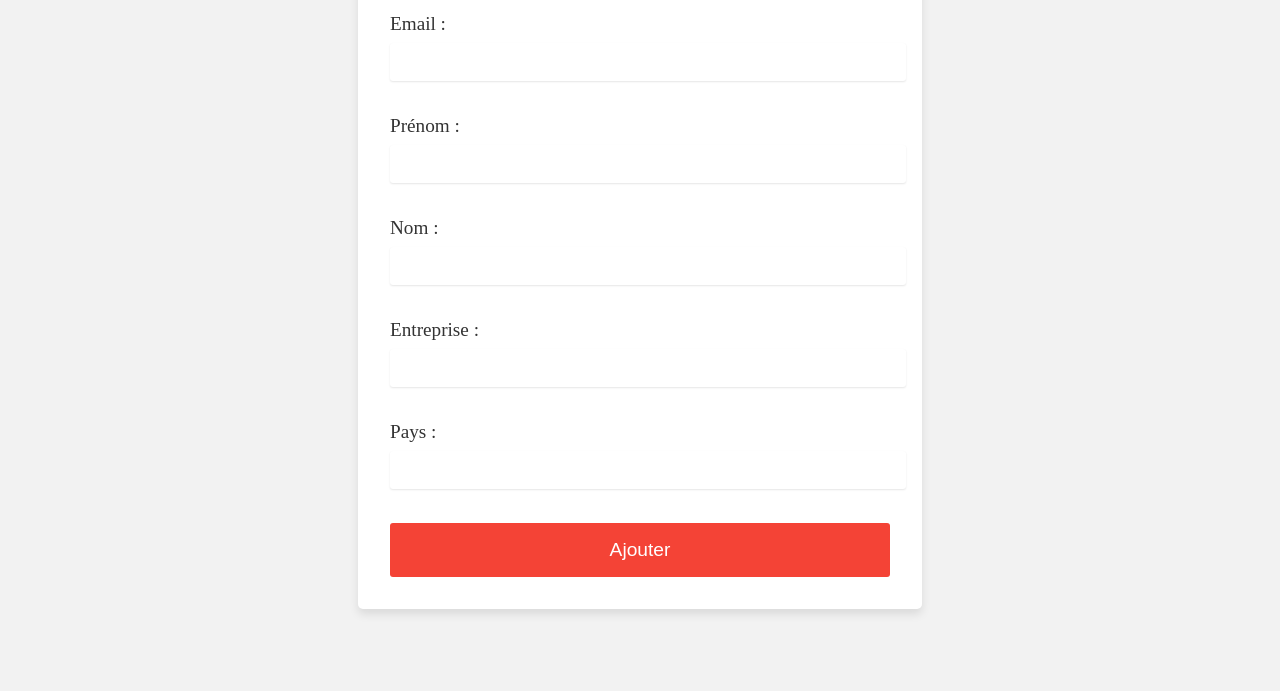
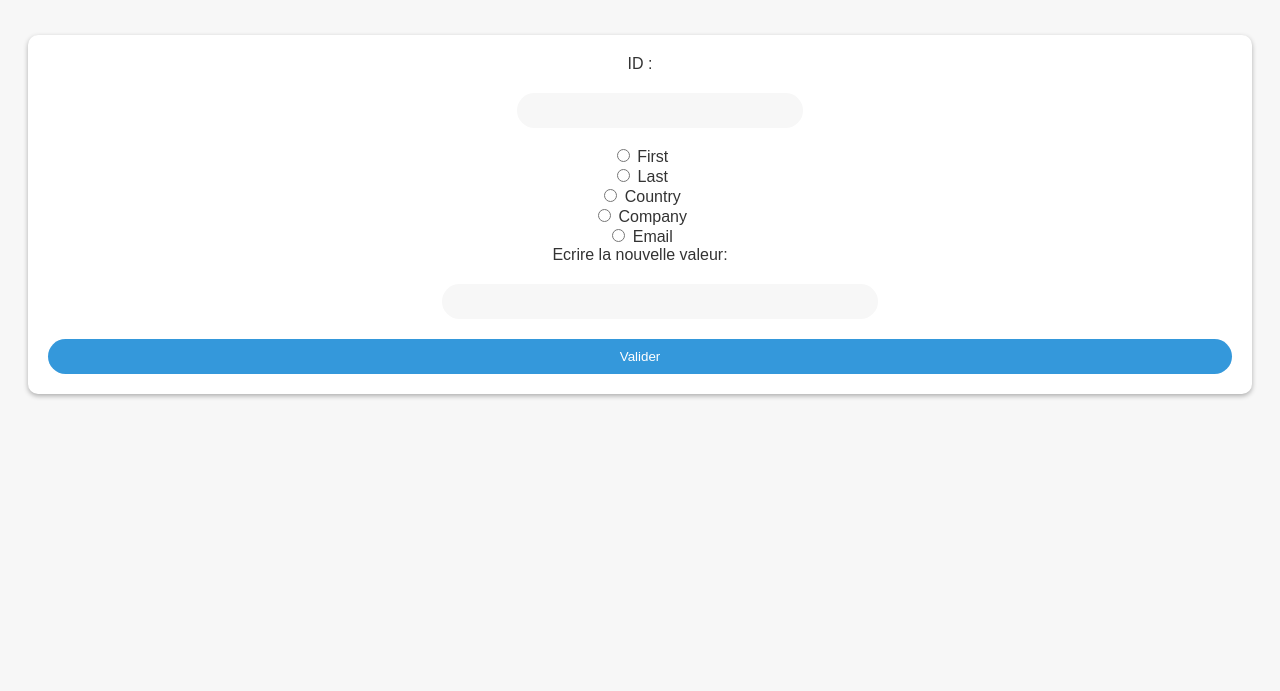
Before and after one commit to yuccef/BACK, a website: page public/modify2.html in a window 1280 px wide. Shown: the part 109-800 px from the top of the page. Drawn offline with Linux system fonts and the light colour scheme.

Commit message:
Updates Modify Client

```diff
--- a/public/modify2.html
+++ b/public/modify2.html
@@ -1,137 +1,197 @@
 <!DOCTYPE html>
-<html lang="fr">
+<html>
 <head>
-    <meta charset="UTF-8" />
-    <title>Modifier l'utilisateur</title>
+  <meta charset="UTF-8">
+  <title>Modifier un Utilisateur</title>
   <style>
   body {
-  background-color: #f2f2f2;
+  background-color: #f7f7f7;
+  font-family: 'Montserrat', sans-serif;
+  color: #333;
+  text-align: center;
+  padding: 20px;
 }
 
 h1 {
-  text-align: center;
-  font-size: 2rem;
-  color: #333;
-  margin-top: 2rem;
+  font-size: 36px;
+  margin-bottom: 20px;
 }
 
 form {
-  max-width: 500px;
-  margin: 0 auto;
+  margin-top: 50px;
+  padding: 20px;
+  border-radius: 10px;
   background-color: #fff;
-  border-radius: 5px;
-  box-shadow: 0 5px 10px rgba(0, 0, 0, 0.1);
-  padding: 2rem;
+  box-shadow: 0 2px 5px rgba(0, 0, 0, 0.3);
+  display: flex;
+  flex-direction: column;
+  align-items: center;
 }
 
-label {
-  display: block;
-  font-size: 1.2rem;
-  margin-bottom: 0.5rem;
-  color: #333;
+.radio-group {
+  display: flex;
+  flex-direction: column;
+  justify-content: center;
+  align-items: center;
+  margin-bottom: 20px;
 }
 
-input[type="email"],
-input[type="text"] {
-  width: 100%;
-  padding: 0.5rem;
-  font-size: 1.2rem;
-  border: none;
-  border-radius: 3px;
-  margin-bottom: 1rem;
-  box-shadow: 0 1px 2px rgba(0, 0, 0, 0.1);
+.radio-group label {
+  display: flex;
+  justify-content: center;
+  align-items: center;
+  margin-bottom: 10px;
+  padding: 10px 20px;
+  border-radius: 20px;
+  background-color: #fcfcfc;
+  box-shadow: 0 2px 5px rgba(0, 0, 0, 0.1);
+  cursor: pointer;
+  transition: all 0.3s ease;
 }
 
-input[type="submit"] {
-  display: block;
-  width: 100%;
-  background-color: #f44336;
-  color: #fff;
-  font-size: 1.2rem;
-  padding: 1rem;
-  border: none;
-  border-radius: 3px;
-  cursor: pointer;
-  transition: all 0.3s ease-in-out;
+.radio-group label:hover {
+  background-color: #eee;
 }
 
-input[type="submit"]:hover {
-  background-color: #e53935;
+.radio-group input[type="radio"] {
+  display: none;
 }
 
-input[type="submit"]:focus {
+.radio-group input[type="radio"]:checked + label {
+  background-color: #1abc9c;
+  color: #fff;
+  box-shadow: 0 2px 5px rgba(0, 0, 0, 0.3);
+}
+
+.radio-group input[type="radio"]:focus + label {
   outline: none;
 }
 
-/* Animations */
-
-form {
-  animation: slideIn 0.5s forwards;
+.radio-group input[type="radio"]:active + label {
+  background-color: #16a085;
 }
 
-@keyframes slideIn {
-  from {
-    opacity: 0;
-    transform: translateX(-50%);
+input[type="text"] {
+  padding: 10px 20px;
+  border-radius: 20px;
+  border: none;
+  background-color: #f7f7f7;
+  margin-top: 20px;
+  width: 100%;
+  transition: all 0.3s ease;
 }
-  to {
-    opacity: 1;
-    transform: translateX(0);
+
+input[type="text"]:focus {
+  outline: none;
+  background-color: #eee;
 }
+
+#submit-button {
+  background-color: #3498db;
+  color: #fff;
+  padding: 10px 20px;
+  border: none;
+  border-radius: 20px;
+  cursor: pointer;
+  transition: all 0.3s ease;
+  margin-top: 20px;
+  width: 100%;
+}
+
+#submit-button:hover {
+  background-color: #2980b9;
 }
 
   </style>
 </head>
 <body>
-    <h1>Modifier l'utilisateur</h1>
-    <form id="user-form">
-      <label for="email">Email :</label>
-      <input type="email" id="email" name="email" required /><br /><br />
-      <label for="first">Prénom :</label>
-      <input type="text" id="first" name="first" required /><br /><br />
-      <label for="last">Nom :</label>
-      <input type="text" id="last" name="last" required /><br /><br />
-      <label for="company">Entreprise :</label>
-      <input type="text" id="company" name="company" required /><br /><br />
-      <label for="country">Pays :</label>
-      <input type="text" id="country" name="country" required /><br /><br />
-      <input type="submit" value="Ajouter" />
+  <h1>Modifier un Client</h1>
+  <form>
+    <div id="id-form">
+      <label for="id">ID :</label>
+      <input type="text" id="id" name="id" required /><br /><br />
+    </div>
+    <div id="form-form">
+    <label>
+      <input type="radio" name="option" value="option1">
+      First
+    </label>
+    <br>
+    <label>
+      <input type="radio" name="option" value="option2">
+      Last
+    </label>
+    <br>
+    <label>
+      <input type="radio" name="option" value="option3">
+      Country
+    </label>
+    <br>
+    <label>
+      <input type="radio" name="option" value="option4">
+      Company
+    </label>
+    <br>
+    <label>
+      <input type="radio" name="option" value="option5">
+      Email
+    </label>
+    <br>
+  </div>
+    <div class="input-group">
+      <label for="input-text">Ecrire la nouvelle valeur:</label>
+      <input type="text" id="input-text">
+    </div>
+    <input type="submit" id="submit-button" value="Valider" />
+
   </form>
+
   <script>
+
+const inputText = document.getElementById('input-text').value;
+console.log(inputText);
+
+const submitButton = document.getElementById("submit-button");
+const idForm = document.getElementById("id-form");
+const checkboxForm = document.getElementById("form-form");
+const idd = idForm.querySelector("input[type='text']").value;
+      console.log(idd);
+;
+submitButton.addEventListener("click", (event) => {
+  event.preventDefault();
+
+
+  // Fonction pour créer les routes
+  function createRoutesForCustomers(idd) {
+    const routes = new Set();
+    const baseUrl = "http://localhost:3001/customer/";
+
+    const route = baseUrl + idd;
+    routes.add(route);
+
+    return routes;
+  }
+
+  const routes = createRoutesForCustomers(idd);
+
+  // Rediriger l'utilisateur vers la nouvelle route créée
+  const newRoute = Array.from(routes)[0];
+  //window.location.href = newRoute;
+  //window.location.href = "http://localhost:3001/api/customers/liste/modify2";
+  console.log("serveur crééer sur le idd");
+    const checkedValues = Array.from(checkboxForm.querySelectorAll("input[type=radio]:checked"))
+                                .map(radio => radio.value);
+
+
+    console.log(checkedValues);
+    console.log(inputText);
+    console.log(idd);
 
 
 
-      const userForm = document.getElementById("user-form");
 
-      userForm.addEventListener("submit", (event) => {
-        event.preventDefault();
 
-        const userData = {
-          id: idd,
-          email: userForm.email.value,
-          first: userForm.first.value,
-          last: userForm.last.value,
-          company: userForm.company.value,
-          country: userForm.country.value,
-          created_at: new Date().toISOString().slice(0, 10),
-        };
-
-        fetch("/api/customers/add", {
-          method: "POST",
-          headers: {
-            "Content-Type": "application/json",
-          },
-          body: JSON.stringify(userData),
-        })
-          .then((response) => response.json())
-          .then((data) => {
-            console.log("Utilisateur ajouté :", data);
-          })
-          .catch((error) => {
-            console.error("Erreur lors de l'ajout de l'utilisateur :", error);
-          });
 });
   </script>
-
 </body>
 </html>
```
Also changed, not shown: public/list.html (+6 -4 lines), public/modify.html (+72 -11 lines). Lines whose indentation alone changed are shown as unchanged.
